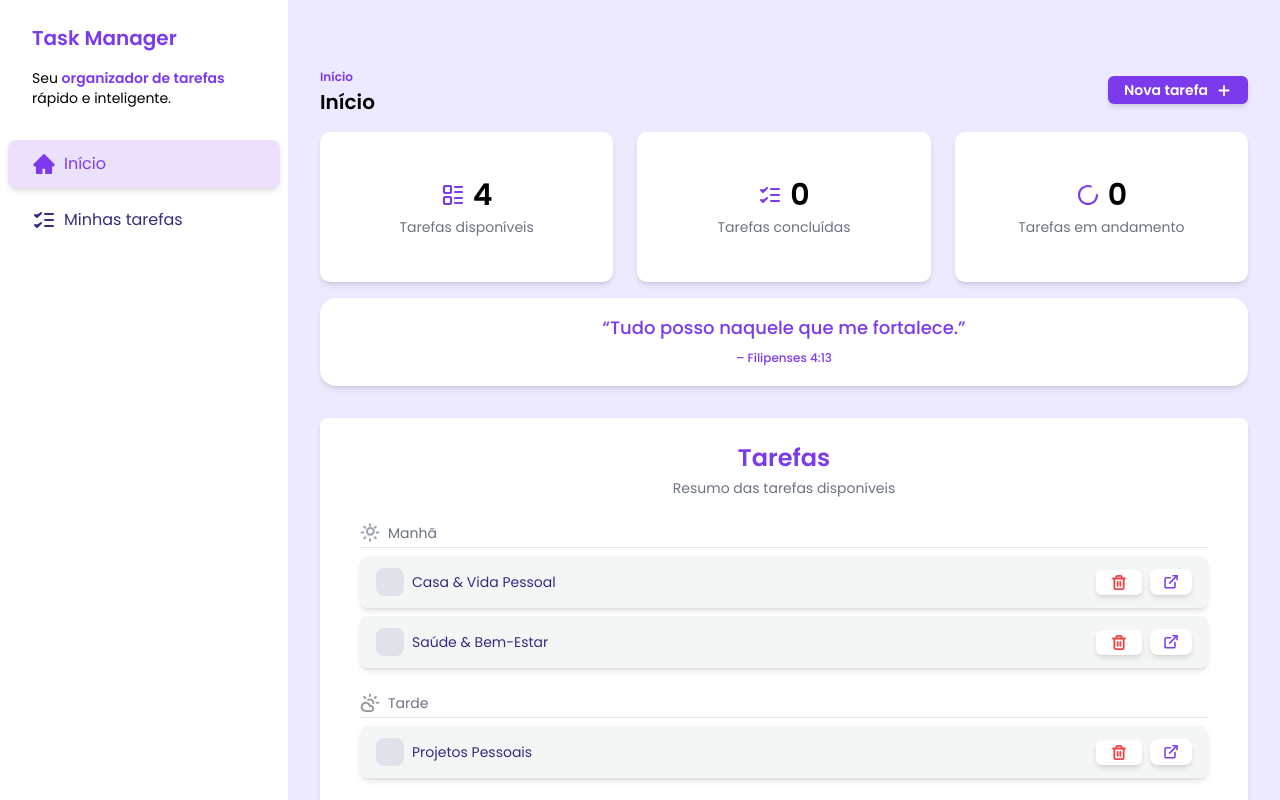
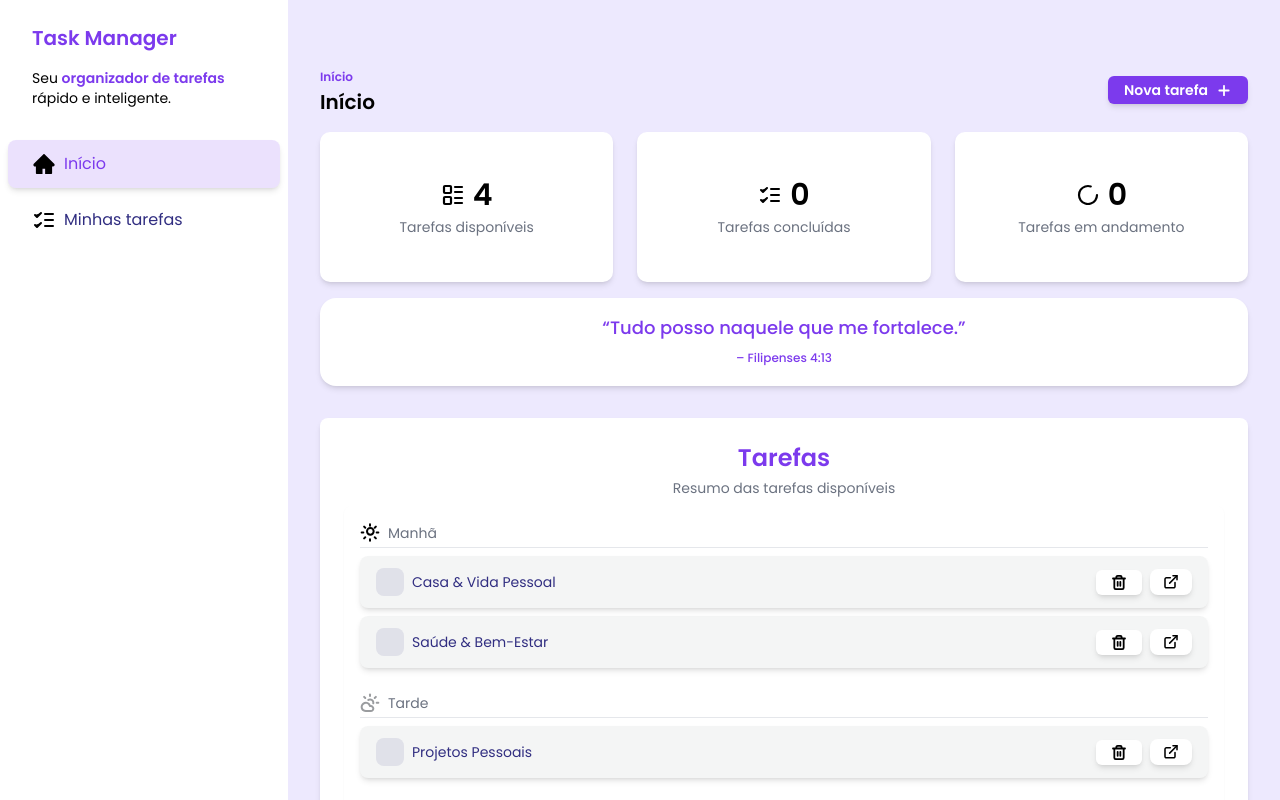
Before and after one commit to DenilsoferreiraL/fsc-task-manager, a React (Vite) app: page / in a window 1280 px wide. Shown: the top 800 px of the page. Built offline with nearby package versions, Linux system fonts and the light colour scheme; data requests are answered from the project's data file.

Commit message:
fix: remover ?react dos imports e usar SVGs como imagens para build Vercel

```diff
--- a/package.json
+++ b/package.json
@@ -23,8 +23,7 @@
     "sonner": "^2.0.7",
     "tailwind-merge": "^3.3.1",
     "tailwind-variants": "^3.1.1",
-    "uuid": "^13.0.0",
-    "vite-plugin-svgr": "^4.5.0"
+    "uuid": "^13.0.0"
   },
   "devDependencies": {
     "@eslint/js": "^9.36.0",
@@ -44,6 +43,7 @@
     "prettier": "^3.6.2",
     "prettier-plugin-tailwindcss": "^0.6.14",
     "tailwindcss": "^3.4.18",
-    "vite": "^7.1.7"
+    "vite": "^7.1.7",
+    "vite-plugin-svgr": "^4.5.0"
   }
 }
--- a/src/components/AddTaskDialog.jsx
+++ b/src/components/AddTaskDialog.jsx
@@ -7,7 +7,7 @@ import { useForm } from 'react-hook-form'
 import { CSSTransition } from 'react-transition-group'
 import { v4 } from 'uuid'
 
-import * as I from '../assets/icons'
+import { LoaderCircleIcon } from '../assets/icons'
 import { useAddTask } from '../hooks/data/use-add-task'
 import { Button } from './Button'
 import { Input } from './Input'
@@ -113,10 +113,12 @@ export const AddTaskDialog = ({ isOpen, handleClose }) => {
                 >
                   {isSubmitting ? (
                     <div className="flex items-center justify-center">
-                      <I.LoaderCircleIcon
+                      <img
+                        src={LoaderCircleIcon}
+                        alt="Adicionar"
                         className="mr-2 animate-spin"
                         color="disabled"
-                      />
+                      />{' '}
                       Salvando...
                     </div>
                   ) : (
--- a/src/components/DashboardCards.jsx
+++ b/src/components/DashboardCards.jsx
@@ -1,4 +1,4 @@
-import * as I from '../assets/icons'
+import { CheckTasksIcon, LayoutListIcon, LoaderIcon } from '../assets/icons'
 import { useGetTasks } from '../hooks/data/use-get-tasks'
 import { DashboardCard } from './dashboardCard'
 
@@ -13,17 +13,17 @@ export const DashboardCards = () => {
   return (
     <div className="grid grid-cols-1 gap-6 sm:grid-cols-3 lg:grid-cols-3">
       <DashboardCard
-        icon={<I.LayoutListIcon />}
+        icon={<img src={LayoutListIcon} alt="Adicionar" />}
         mainText={totalTasks}
         secondaryText="Tarefas disponíveis"
       />
       <DashboardCard
-        icon={<I.CheckTasksIcon />}
+        icon={<img src={CheckTasksIcon} alt="Adicionar" />}
         mainText={completedTasks}
         secondaryText="Tarefas concluídas"
       />
       <DashboardCard
-        icon={<I.LoaderIcon />}
+        icon={<img src={LoaderIcon} alt="Adicionar" />}
         mainText={inProgressTasks}
         secondaryText="Tarefas em andamento"
       />
--- a/src/components/Header.jsx
+++ b/src/components/Header.jsx
@@ -1,7 +1,7 @@
 import PropTypes from 'prop-types'
 import { useState } from 'react'
 
-import * as I from '../assets/icons'
+import { AddIcon } from '../assets/icons'
 import { AddTaskDialog } from './AddTaskDialog'
 import { Button } from './Button'
 
@@ -20,7 +20,7 @@ export const Header = ({ subtitle, title }) => {
       <div className="flex items-center gap-3">
         <Button onClick={() => setAddTaskDialogIsOpen(true)}>
           Nova tarefa
-          <I.AddIcon />
+          <img src={AddIcon} alt="Adicionar" />
         </Button>
         <AddTaskDialog
           isOpen={addTaskDialogIsOpen}
--- a/src/components/Sidebar.jsx
+++ b/src/components/Sidebar.jsx
@@ -1,6 +1,6 @@
 import { useLocation } from 'react-router-dom'
 
-import * as I from '../assets/icons'
+import { CheckTasksIcon, EditIcon, HomeIcon } from '../assets/icons'
 import { SidebarButton } from './SidebarButton'
 
 export const Sidebar = () => {
@@ -25,18 +25,18 @@ export const Sidebar = () => {
       <div>
         <div className="flex flex-col gap-2 p-2">
           <SidebarButton to="/" disabled={isOnTaskDetail}>
-            <I.HomeIcon />
+            <img src={HomeIcon} alt="Adicionar" />
             Início
           </SidebarButton>
 
           <SidebarButton to="/tasks" disabled={isOnTaskDetail}>
-            <I.CheckTasksIcon />
+            <img src={CheckTasksIcon} alt="Adicionar" />
             Minhas tarefas
           </SidebarButton>
 
           {isOnTaskDetail && (
             <SidebarButton to={location.pathname}>
-              <I.EditIcon />
+              <img src={EditIcon} alt="Adicionar" />
               Detalhes da tarefa
             </SidebarButton>
           )}
--- a/src/components/TaskItem.jsx
+++ b/src/components/TaskItem.jsx
@@ -1,8 +1,13 @@
 import PropTypes from 'prop-types'
-import { Link, NavLink } from 'react-router-dom'
+import { Link } from 'react-router-dom'
 import { toast } from 'sonner'
 
-import * as I from '../assets/icons'
+import {
+  AddIcon,
+  DetailIcon,
+  LoaderCircleIcon,
+  TrashIcon,
+} from '../assets/icons'
 import { Button } from '../components/Button'
 import { useDeleteTask } from '../hooks/data/use-delete-task'
 
@@ -63,9 +68,15 @@ export const TaskItem = ({ task, handleTaskCheckboxClick }) => {
             className="absolute h-full w-full cursor-pointer opacity-0"
             onChange={() => handleTaskCheckboxClick(task.id)}
           />
-          {task.status === 'done' && <I.CheckIcon className="animate-pulse" />}
+          {task.status === 'done' && (
+            <img src={AddIcon} alt="Adicionar" className="animate-pulse" />
+          )}
           {task.status === 'in_progress' && (
-            <I.LoaderCircleIcon className="animate-spin text-brand-white" />
+            <img
+              src={LoaderCircleIcon}
+              alt="Adicionar"
+              className="animate-spin text-brand-white"
+            />
           )}
         </label>
 
@@ -74,16 +85,24 @@ export const TaskItem = ({ task, handleTaskCheckboxClick }) => {
       <div className="flex items-center gap-2">
         <Button color="ghost" onClick={handleDeleteClick} disabled={isPending}>
           {isPending ? (
-            <I.LoaderCircleIcon className="text-brand-gray animate-spin" />
+            <img
+              src={LoaderCircleIcon}
+              alt="Adicionar"
+              className="text-brand-gray animate-spin"
+            />
           ) : (
-            <I.TrashIcon className="text-brand-danger" />
+            <img
+              src={TrashIcon}
+              alt="Adicionar"
+              className="text-brand-danger"
+            />
           )}
         </Button>
         <Link
           to={`/task/${task.id}`}
           className="rounded-lg bg-brand-white px-3 py-1 text-brand-primary shadow-md transition hover:opacity-75"
         >
-          <I.DetailIcon />
+          <img src={DetailIcon} alt="Adicionar" />
         </Link>
       </div>
     </div>
--- a/src/components/Tasks.jsx
+++ b/src/components/Tasks.jsx
@@ -1,4 +1,4 @@
-import * as I from '../assets/icons'
+import { CloudSunIcon, NightIcon, SunIcon } from '../assets/icons'
 import { useTasksLogic } from '../hooks/data/use-tasks-logic'
 import { TaskItem } from './TaskItem'
 import { TasksSeparator } from './TasksSeparator'
@@ -14,7 +14,10 @@ export const Tasks = () => {
     <div className="scrollbar-basic max-h-[768px] w-full space-y-6 overflow-y-auto bg-brand-secondary shadow-md">
       <div className="rounded-lg bg-brand-white p-6">
         <div className="space-y-3">
-          <TasksSeparator title="Manhã" icon={<I.SunIcon />} />
+          <TasksSeparator
+            title="Manhã"
+            icon={<img src={SunIcon} alt="Adicionar" />}
+          />
           {morningTasks?.map((task) => (
             <TaskItem
               key={task.id}
@@ -24,7 +27,10 @@ export const Tasks = () => {
           ))}
         </div>
         <div className="my-6 space-y-3">
-          <TasksSeparator title="Tarde" icon={<I.CloudSunIcon />} />
+          <TasksSeparator
+            title="Tarde"
+            icon={<img src={CloudSunIcon} alt="Adicionar" />}
+          />
           {afternoonTasks?.map((task) => (
             <TaskItem
               key={task.id}
@@ -34,7 +40,10 @@ export const Tasks = () => {
           ))}
         </div>
         <div className="space-y-3">
-          <TasksSeparator title="Noite" icon={<I.NightIcon />} />
+          <TasksSeparator
+            title="Noite"
+            icon={<img src={NightIcon} alt="Adicionar" />}
+          />
           {eveningTasks?.map((task) => (
             <TaskItem
               key={task.id}
--- a/src/components/TasksPreview.jsx
+++ b/src/components/TasksPreview.jsx
@@ -1,4 +1,4 @@
-import * as I from '../assets/icons'
+import { CloudSunIcon, NightIcon, SunIcon } from '../assets/icons'
 import { useTasksLogic } from '../hooks/data/use-tasks-logic'
 import { TaskItem } from './TaskItem'
 import { TasksSeparator } from './TasksSeparator'
@@ -14,7 +14,10 @@ export const TasksPreview = () => {
     <div className="scrollbar-basic max-h-[360px] space-y-6 overflow-y-auto rounded-lg bg-white p-4 shadow-sm">
       {/* manhã */}
       <div className="space-y-2">
-        <TasksSeparator title="Manhã" icon={<I.SunIcon />} />
+        <TasksSeparator
+          title="Manhã"
+          icon={<img src={SunIcon} alt="Adicionar" />}
+        />
         {morningTasks?.length ? (
           morningTasks.map((task) => (
             <TaskItem
@@ -32,7 +35,10 @@ export const TasksPreview = () => {
 
       {/* tarde */}
       <div className="space-y-2">
-        <TasksSeparator title="Tarde" icon={<I.CloudSunIcon />} />
+        <TasksSeparator
+          title="Tarde"
+          icon={<img src={CloudSunIcon} alt="Adicionar" />}
+        />
         {afternoonTasks?.length ? (
           afternoonTasks.map((task) => (
             <TaskItem
@@ -50,7 +56,10 @@ export const TasksPreview = () => {
 
       {/* noite */}
       <div className="space-y-2">
-        <TasksSeparator title="Noite" icon={<I.NightIcon />} />
+        <TasksSeparator
+          title="Noite"
+          icon={<img src={NightIcon} alt="Adicionar" />}
+        />
         {eveningTasks?.length ? (
           eveningTasks.map((task) => (
             <TaskItem
--- a/src/pages/TaskDetailsPage.jsx
+++ b/src/pages/TaskDetailsPage.jsx
@@ -2,7 +2,12 @@ import { useEffect } from 'react'
 import { useForm } from 'react-hook-form'
 import { useNavigate, useParams } from 'react-router-dom'
 
-import * as I from '../assets/icons'
+import {
+  ArrowLeftIcon,
+  ArrowRightIcon,
+  LoaderCircleIcon,
+  TrashIcon,
+} from '../assets/icons'
 import { Button } from '../components/Button'
 import { Input } from '../components/Input'
 import { Sidebar } from '../components/Sidebar'
@@ -57,7 +62,7 @@ export const TaskDetailsPage = () => {
           onClick={handleBackClick}
           className="mb-3 flex h-8 w-8 items-center justify-center rounded-full bg-brand-primary transition hover:opacity-70"
         >
-          <I.ArrowLeftIcon />
+          <img src={ArrowLeftIcon} alt="Adicionar" />
         </button>
 
         {/* Breadcrumb */}
@@ -68,7 +73,7 @@ export const TaskDetailsPage = () => {
           >
             Minhas tarefas
           </span>
-          <I.ArrowRightIcon />
+          <img src={ArrowRightIcon} alt="Adicionar" />
           <span className="text-sm font-semibold text-brand-primary">
             {task?.title}
           </span>
@@ -85,12 +90,16 @@ export const TaskDetailsPage = () => {
           >
             {deleteTask.isPending ? (
               <>
-                <I.LoaderCircleIcon className="mr-2 animate-spin" />
+                <img
+                  src={LoaderCircleIcon}
+                  alt="Adicionar"
+                  className="mr-2 animate-spin"
+                />
                 Deletando...
               </>
             ) : (
               <>
-                <I.TrashIcon />
+                <img src={TrashIcon} alt="Adicionar" />
                 Deletar tarefa
               </>
             )}
```
Also changed, not shown: src/assets/icons/index.js (+17 -17 lines), 1 other file (tests, documents, lock files or other folders).
